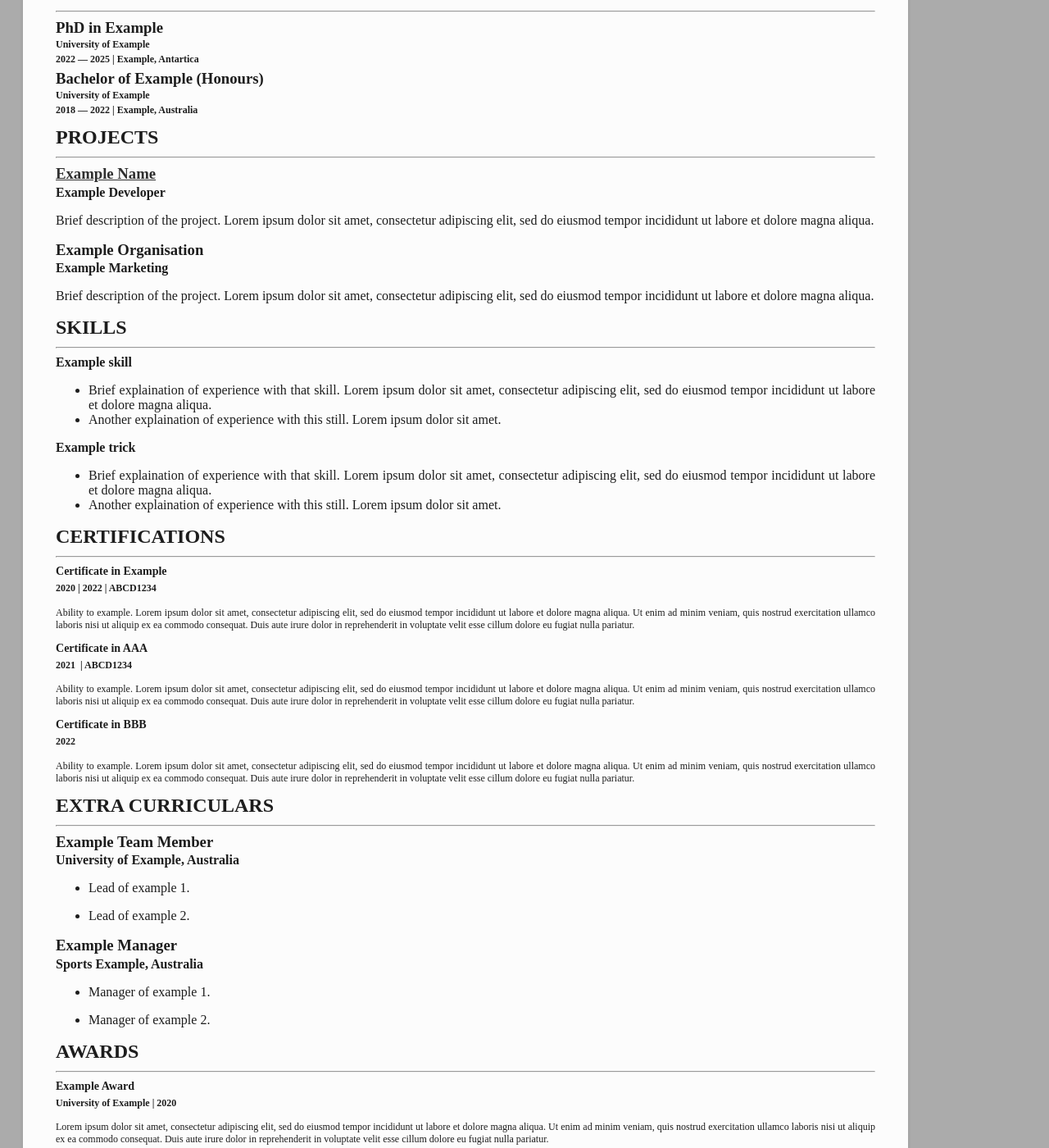
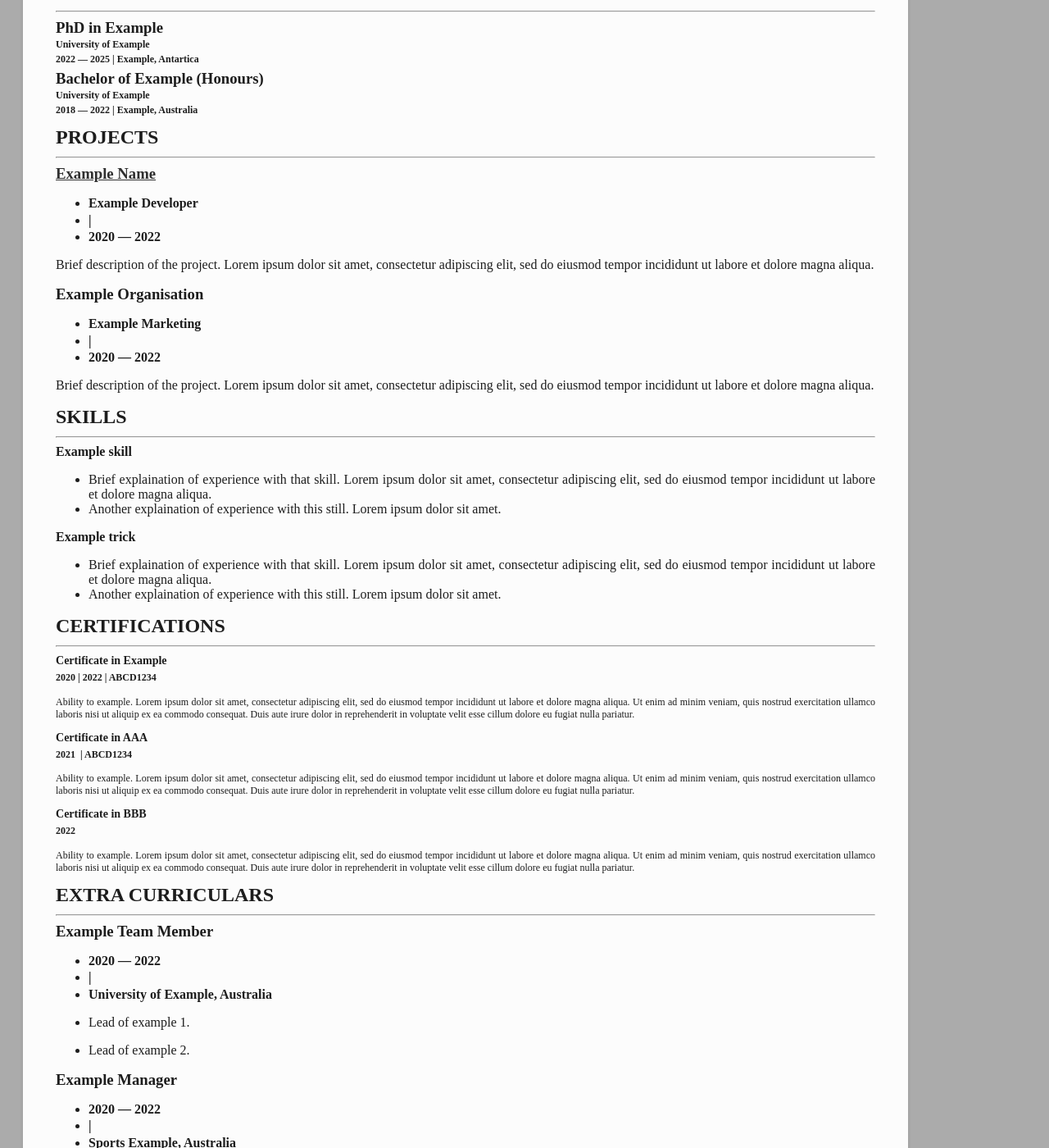
Before and after one commit to miikyla/digital-cv, a Jekyll site: the page built from index.markdown, in a window 1280 px wide and 1400 px high, scrolled down 802 px. Shown: the whole window at 82% size. Built offline with Jekyll 4.4.1, drawn with Linux system fonts in a browser that asks for light colours.

Commit message:
Adds extra duration elements

```diff
--- a/_data/extra_curriculars.yaml
+++ b/_data/extra_curriculars.yaml
@@ -1,10 +1,12 @@
 - name: Example Team Member
+  duration: 2020 &mdash; 2022
   location: University of Example, Australia
   summary:
   - dotpoint: Lead of example 1.
   - dotpoint: Lead of example 2.
 
 - name: Example Manager
+  duration: 2020 &mdash; 2022
   location: Sports Example, Australia
   summary:
   - dotpoint: Manager of example 1.
--- a/_includes/extra_curriculars.html
+++ b/_includes/extra_curriculars.html
@@ -7,7 +7,12 @@
 
 <div class="content-extra-curriculars">
   <h3 class="content-title">{{ ec.name }}</h3>
-  <h4 class="content-location">{{ ec.location }}</h4>
+
+  <ul class="content-extracurricular-details">
+    <li><h4>{{ ec.duration }}</h4></li>
+    <li><h4> | </h4></li>
+    <li><h4>{{ ec.location }}</h4></li>
+  </ul>
 
   <ul class="content-certificate-dotpoints">
     {% for dotpoint in ec.summary %}
--- a/_includes/projects.html
+++ b/_includes/projects.html
@@ -5,8 +5,14 @@
 
 {% for project in site.data.projects %}
   <div class="content-projects">
-    <h3 class="content-name">{% if project.url-exists %}<a href="{{ project.url }}">{{ project.project }}</a>{% else %}{{ project.project }}{% endif %}</h3>
-    <h4 class="content-role">{{ project.role }}</h4>
+    <h3 class="content-title">{% if project.url-exists %}<a href="{{ project.url }}">{{ project.project }}</a>{% else %}{{ project.project }}{% endif %}</h3>
+
+    <ul class="content-project-details">
+      <li><h4>{{ project.role }}</h4></li>
+      <li><h4> | </h4></li>
+      <li><h4>{{ project.duration }}</h4></li>
+    </ul>
+
     <p class="content-project-description">{{ project.description }}</p>
   </div>
 {% endfor %}
```
